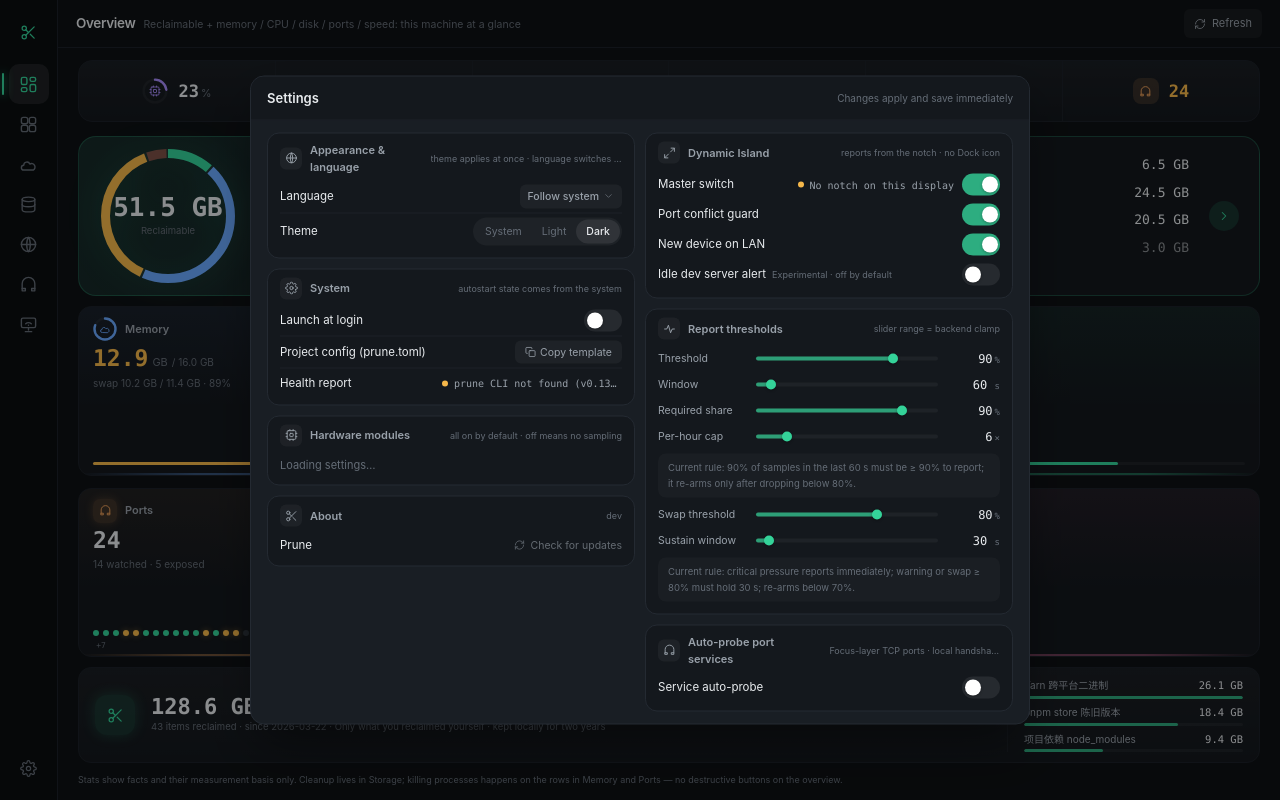
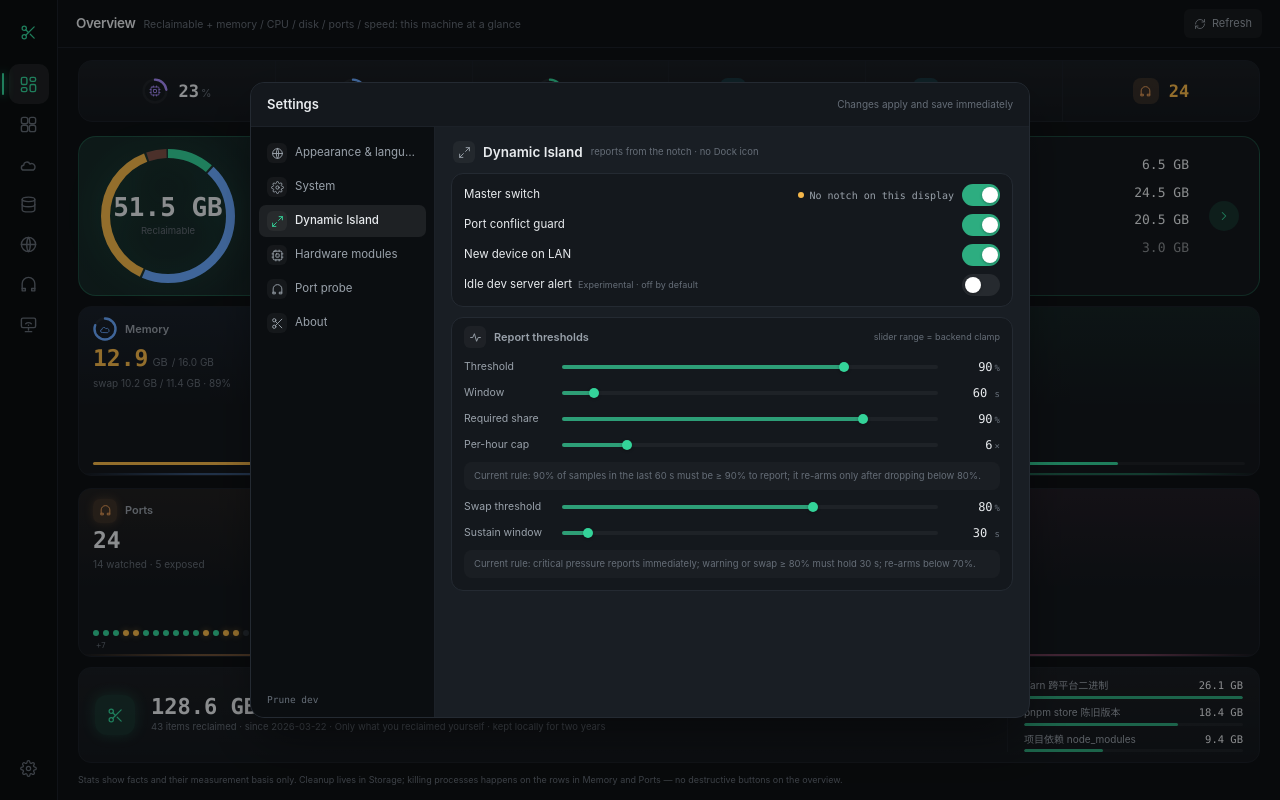
Before and after one commit to JackXuyi/prune, a React (Vite) app: page / in a window 1280 px wide. Both pictures are taken after a click on the button 28 px from the left and 768 px from the top of the page. Built offline with nearby package versions, Linux system fonts and the light colour scheme.

Commit message:
feat(ui) 设置弹层按 settings-sidebar-eul-mockup 重构：左 184px 六分区菜单 + 右内容区，弹层定高 636 切分区不跳变

```diff
--- a/src/components/SettingsBoard.tsx
+++ b/src/components/SettingsBoard.tsx
@@ -1,9 +1,10 @@
 /**
- * 设置弹层（settings-eul-mockup.html W2 落码，取代 M15.4 单列布局）。
+ * 设置弹层（settings-sidebar-eul-mockup.html W2 落码，取代双栏分组布局）。
  *
- * 结构：弹层头（标题 + 唯一保存状态出口）+ 双栏分组。
- * 左栏 = 常规（外观与语言 / 系统 / 硬件模块 / 关于），
- * 右栏 = 灵动岛域（主开关 + 提报开关 + 阈值滑杆 + 端口探测）。
+ * 结构：弹层头（标题 + 唯一保存状态出口）+ 左菜单右内容区。
+ * 左侧 184px 菜单（surface-sunk 沉底，六分区，底部沉版本号），
+ * 右侧 = 分区头（图标锚点 + 标题 + 一行口径）+ 组卡；高度定死 636
+ * （MainWindow 弹层 h-[636px]），切分区弹层不跳变。
  *
  * 保留的三条原有设计决定（行为不变，只换皮）：
  * 1. **滑杆即时保存 + 400 ms 防抖**：拖一次滑杆会连发几十个 change 事件，
@@ -13,11 +14,13 @@
  * 3. **语言不防抖**：点一下就切，切失败要立刻回滚并报错（spec §1.5），
  *    防抖只会让用户以为没点上。
  *
- * eul 纪律落位：每组一个图形锚点；说明文字全降级 tooltip（文字三层红线）；
- * 保存状态只在弹层头一条；实验项带 tag 且默认关；读不到的状态点不渲染。
+ * eul 纪律落位：分区头即图形锚点（22px chip 底图标）；说明文字全降级
+ * tooltip（文字三层红线）；保存状态只在弹层头一条；实验项带 tag 且默认关；
+ * 读不到的状态点不渲染；端口探测不随灵动岛主开关变灰（独立通道）。
  */
-import { useEffect, useRef, useState } from "react";
+import { useEffect, useRef, useState, type ReactNode } from "react";
 import { invoke } from "@tauri-apps/api/core";
+import { getVersion } from "@tauri-apps/api/app";
 
 import { AboutSection } from "./AboutSection";
 import { LanguageSection } from "./LanguageSection";
@@ -32,6 +35,7 @@ import {
 } from "./settings/kit";
 import { toast } from "../components/primitives";
 import { useI18n } from "../i18n/store";
+import type { NoParamKey } from "../i18n/types";
 import { isTauri, pruneTomlTemplate, autostartGet, autostartSet, hwFlags, hwFlagSet } from "../lib/ipc";
 import { writeClipboard } from "../lib/clipboard";
 import { formatClock } from "../lib/format";
@@ -45,7 +49,20 @@ import {
   GearIcon,
   GlobeIcon,
   PortJackIcon,
+  ScissorsIcon,
 } from "./icons";
+
+/** 左菜单分区（settings-sidebar-eul-mockup）：顺序 = 设置项的自然层级，关于沉底 */
+type SectionKey = "appearance" | "system" | "island" | "hw" | "probe" | "about";
+
+const SECTIONS: { key: SectionKey; labelKey: NoParamKey; icon: ReactNode }[] = [
+  { key: "appearance", labelKey: "settings.group.appearance", icon: <GlobeIcon size={13} /> },
+  { key: "system", labelKey: "settings.group.system", icon: <GearIcon size={13} /> },
+  { key: "island", labelKey: "settings.island.title", icon: <ExpandIcon size={13} /> },
+  { key: "hw", labelKey: "settings.hw.title", icon: <ChipIcon size={13} /> },
+  { key: "probe", labelKey: "settings.nav.probe", icon: <PortJackIcon size={13} /> },
+  { key: "about", labelKey: "settings.about.title", icon: <ScissorsIcon size={13} /> },
+];
 
 interface IslandSettings {
   enabled: boolean;
@@ -100,6 +117,9 @@ export function SettingsBoard() {
   const autoProbe = usePortStore((s) => s.autoProbe);
   const setAutoProbe = usePortStore((s) => s.setAutoProbe);
 
+  // 左菜单当前分区：默认开灵动岛（信息最密、最常调的分区）
+  const [section, setSection] = useState<SectionKey>("island");
+
   const [cfg, setCfg] = useState<IslandSettings | null>(null);
   const [status, setStatus] = useState<IslandStatus | null>(null);
   // f26 硬件模块开关：settings.json 布尔键（hwFlags/hwFlagSet），乐观更新
@@ -107,6 +127,8 @@ export function SettingsBoard() {
   // 开机自启动（docs/autostart-plan.md）：与灵动岛设置不同源——状态直接问系统
   // （LaunchAgent plist），不落 settings.json；null = 还没读到
   const [autostartOn, setAutostartOn] = useState<boolean | null>(null);
+  // 左菜单底部版本号（getVersion 与 AboutSection 各取一次，都是生命周期一次性的只读调用）
+  const [version, setVersion] = useState<string | null>(null);
   const [error, setError] = useState<string | null>(null);
   const [savedAt, setSavedAt] = useState<number>(0);
 
@@ -136,6 +158,10 @@ export function SettingsBoard() {
         setAutostartOn(false);
       }
     })();
+    // 版本号拿不到不算故障（同 AboutSection 纪律）：静默降级，菜单底沉 "dev"
+    void getVersion()
+      .then(setVersion)
+      .catch(() => {});
   }, []);
 
   useEffect(() => {
@@ -215,7 +241,7 @@ export function SettingsBoard() {
   // 内层滚动永不触发）；flex-1 + min-h-0 让根被压回弹层高度，滚动区才生效
   return (
     <div className="flex min-h-0 flex-1 flex-col">
-      {/* 弹层头：标题 + 唯一保存状态出口（自动保存 / 已保存 HH:MM / 失败红字） */}
+      {/* 弹层头：标题 + 唯一保存状态出口（自动保存 / 已保存 HH:MM / 失败红字），跨分区恒在 */}
       <div className="flex h-11 shrink-0 items-center gap-2.5 border-b border-hairline-soft bg-surface-raised px-4">
         <span className="text-[13px] font-semibold">{t("settings.title")}</span>
         <span className="ml-auto text-[10px]">
@@ -229,15 +255,56 @@ export function SettingsBoard() {
         </span>
       </div>
 
-      {/* 双栏分组：左栏常规，右栏灵动岛域。列内各自滚动兜底（小窗口不裁内容） */}
-      <div className="grid min-h-0 flex-1 grid-cols-2 gap-2.5 overflow-y-auto px-4 py-3">
-        {/* ═══ 左栏：常规 ═══ */}
-        <div className="flex min-w-0 flex-col gap-2.5">
-          <SettingsGroup
+      {/* 左菜单右内容区（settings-sidebar-eul-mockup W2） */}
+      <div className="flex min-h-0 flex-1">
+        {/* ① 左菜单：184px 沉底面，六分区，激活项 accent 图标 + chip-hover 底（与主 rail 同语义） */}
+        <nav
+          aria-label={t("settings.title")}
+          className="flex w-[184px] shrink-0 flex-col gap-0.5 border-r border-hairline-soft bg-surface-sunk px-2 py-2.5"
+        >
+          {SECTIONS.map((s) => {
+            const active = section === s.key;
+            return (
+              <button
+                key={s.key}
+                type="button"
+                onClick={() => setSection(s.key)}
+                aria-current={active ? "page" : undefined}
+                className={`flex h-8 w-full items-center gap-2 rounded-[7px] px-2 text-left text-[11.5px] transition-colors ${
+                  active
+                    ? "bg-chip-hover font-medium text-ink"
+                    : "text-ink-dim hover:bg-chip"
+                }`}
+              >
+                <span
+                  className={`grid h-5 w-5 shrink-0 place-items-center rounded-md bg-chip transition-colors ${
+                    active ? "text-accent" : "text-ink-dim"
+                  }`}
+                >
+                  {s.icon}
+                </span>
+                <span className="min-w-0 truncate">{t(s.labelKey)}</span>
+              </button>
+            );
+          })}
+          <span className="mt-auto px-2 pt-1 font-mono text-[9.5px] tabular-nums text-ink-faint">
+            Prune {version ? `v${version}` : "dev"}
+          </span>
+        </nav>
+
+        {/* ② 右内容区：分区头（图标锚点 + 标题 + 一行口径）+ 组卡；仅此区滚动兜底 */}
+        <div className="min-w-0 flex-1 overflow-y-auto px-4 py-3.5">
+          <div className="flex flex-col gap-2.5">
+            {/* ═══ 外观与语言 ═══ */}
+            {section === "appearance" ? (
+              <>
+                <SectionHead
                   icon={<GlobeIcon size={13} />}
                   title={t("settings.group.appearance")}
                   note={t("settings.group.appearanceNote")}
-          >
+                />
+                {/* 无头卡：行自带标签（语言 / 主题），卡头会与分区头重复 */}
+                <section className="rounded-xl border border-hairline bg-surface-raised px-3 py-1.5">
                   <LanguageSection />
                   <div
                     className="flex items-center justify-between gap-2.5 border-t border-hairline-soft py-1"
@@ -246,13 +313,19 @@ export function SettingsBoard() {
                     <span className="text-[11.5px] text-ink">{t("settings.theme.row")}</span>
                     <ThemeSegmented />
                   </div>
-          </SettingsGroup>
+                </section>
+              </>
+            ) : null}
 
-          <SettingsGroup
+            {/* ═══ 系统 ═══ */}
+            {section === "system" ? (
+              <>
+                <SectionHead
                   icon={<GearIcon size={13} />}
                   title={t("settings.group.system")}
                   note={t("settings.group.systemNote")}
-          >
+                />
+                <section className="rounded-xl border border-hairline bg-surface-raised px-3 py-1.5">
                   {/* 自启动：状态直接问系统（LaunchAgent plist），系统设置里手动增删也能反映 */}
                   <div
                     className="flex items-center justify-between gap-2.5 py-1"
@@ -273,53 +346,26 @@ export function SettingsBoard() {
                     </span>
                   </div>
                   <PruneTomlRow />
-            {/* 体检报告（复用已装 CLI，docs/w1-report-sample-plan.md §10）：并入系统组一行 */}
+                  {/* 体检报告（复用已装 CLI，docs/w1-report-sample-plan.md §10） */}
                   <div className="border-t border-hairline-soft pt-0.5">
                     <ReportSection />
                   </div>
-          </SettingsGroup>
+                </section>
+              </>
+            ) : null}
 
-          {/* f26 硬件模块开关（D7）：settings.json 布尔键，默认全开。
-              乐观更新 + 失败回滚：开关拨下去 UI 立即翻转，写盘失败回拨并提示。
-              两列网格一屏收齐；关闭的模块对应读数整段隐藏（隐藏是失败语义） */}
-          <SettingsGroup
-            icon={<ChipIcon size={13} />}
-            title={t("settings.hw.title")}
-            note={t("settings.hw.tag")}
-          >
-            <div className="grid grid-cols-2 gap-x-3.5">
-              {hwFlagsMap == null ? (
-                <p className="col-span-2 py-1 text-[11px] text-ink-faint">{t("settings.loading")}</p>
-              ) : (
-                HW_SECTIONS.map((s, i) => (
-                  <div
-                    key={s.key}
-                    className={i >= 2 ? "border-t border-hairline-soft" : undefined}
-                  >
-                    <ToggleRow
-                      label={t(s.titleKey)}
-                      desc={t(s.descKey)}
-                      checked={hwFlagsMap.get(s.key) ?? true}
-                      onChange={(v) => setHwFlag(s.key, v)}
-                      ariaLabel={t(s.enableKey)}
-                    />
-                  </div>
-                ))
-              )}
-            </div>
-          </SettingsGroup>
-
-          {/* 关于（docs/version-info-plan.md）：应用名 + 版本号 + 自身开销，沉底惯例 */}
-          <AboutSection />
-        </div>
-
-        {/* ═══ 右栏：灵动岛域 ═══ */}
-        <div className="flex min-w-0 flex-col gap-2.5">
-          <SettingsGroup
+            {/* ═══ 灵动岛（默认分区） ═══ */}
+            {section === "island" ? (
+              <>
+                <SectionHead
                   icon={<ExpandIcon size={13} />}
                   title={t("settings.island.title")}
                   note={t("settings.island.note")}
-            titleTooltip={t("settings.island.desc")}
+                />
+                {/* 无头卡：主开关 + 三条提报通道（说明全降级 tooltip，行自带标签） */}
+                <section
+                  className="rounded-xl border border-hairline bg-surface-raised px-3 py-1.5"
+                  title={t("settings.island.desc")}
                 >
                   {/* 主开关行：可用性点徽来自 island_status（刘海实测尺寸）。
                       无刘海机型徽标变 warn，其余不动——诚实口径 */}
@@ -349,7 +395,6 @@ export function SettingsBoard() {
                     </span>
                   </div>
                   <div className={disabled ? "transition-opacity opacity-40" : "transition-opacity"}>
-              {/* 三条提报通道：说明全降级 tooltip */}
                     <ToggleRow
                       label={t("settings.portGuard.title")}
                       desc={t("settings.portGuard.desc")}
@@ -378,9 +423,10 @@ export function SettingsBoard() {
                       dim={disabled}
                     />
                   </div>
-          </SettingsGroup>
+                </section>
 
-          {/* 提报阈值：六条滑杆单行化，hint 进 tooltip；两条规则口径句在场 */}
+                {/* 提报阈值：六条滑杆单行化，hint 进 tooltip；两条规则口径句在场。
+                    保留组头：六滑杆 + 两规则句需要子标题辅助扫读，右注 = 诚实口径 */}
                 <SettingsGroup
                   icon={<ActivityIcon size={13} />}
                   title={t("settings.group.thresholds")}
@@ -468,14 +514,56 @@ export function SettingsBoard() {
                     })}
                   </RuleLine>
                 </SettingsGroup>
+              </>
+            ) : null}
 
-          {/* 端口服务自动探测（P2）：它发包，默认关——用户显式授权才跑（调研 §5 的纪律）。
-              不随灵动岛开关变灰：这是端口页功能，跟灵动岛无关。
-              组头是全名，行用短 label 避免同屏重复 */}
-          <SettingsGroup
+            {/* ═══ 硬件模块 ═══ */}
+            {section === "hw" ? (
+              <>
+                <SectionHead
+                  icon={<ChipIcon size={13} />}
+                  title={t("settings.hw.title")}
+                  note={t("settings.hw.tag")}
+                />
+                {/* f26 硬件模块开关（D7）：settings.json 布尔键，默认全开。
+                    乐观更新 + 失败回滚：开关拨下去 UI 立即翻转，写盘失败回拨并提示。
+                    右内容区单列五行；关闭的模块对应读数整段隐藏（隐藏是失败语义） */}
+                <section className="rounded-xl border border-hairline bg-surface-raised px-3 py-1.5">
+                  {hwFlagsMap == null ? (
+                    <p className="py-1 text-[11px] text-ink-faint">{t("settings.loading")}</p>
+                  ) : (
+                    HW_SECTIONS.map((s, i) => (
+                      <div
+                        key={s.key}
+                        className={i > 0 ? "border-t border-hairline-soft" : undefined}
+                      >
+                        <ToggleRow
+                          label={t(s.titleKey)}
+                          desc={t(s.descKey)}
+                          checked={hwFlagsMap.get(s.key) ?? true}
+                          onChange={(v) => setHwFlag(s.key, v)}
+                          ariaLabel={t(s.enableKey)}
+                        />
+                      </div>
+                    ))
+                  )}
+                </section>
+              </>
+            ) : null}
+
+            {/* ═══ 端口探测 ═══ */}
+            {section === "probe" ? (
+              <>
+                <SectionHead
                   icon={<PortJackIcon size={13} />}
                   title={t("settings.portsProbe.title")}
                   note={t("settings.portsProbe.tag")}
+                />
+                {/* 端口服务自动探测（P2）：它发包，默认关——用户显式授权才跑（调研 §5 的纪律）。
+                    不随灵动岛开关变灰：这是端口页功能，跟灵动岛无关（独立通道） */}
+                <section
+                  className="rounded-xl border border-hairline bg-surface-raised px-3 pb-2 pt-1.5"
+                  title={t("settings.portsProbe.standalone")}
                 >
                   <ToggleRow
                     label={t("settings.portsProbe.rowLabel")}
@@ -484,9 +572,48 @@ export function SettingsBoard() {
                     onChange={setAutoProbe}
                     ariaLabel={t("settings.portsProbe.enable")}
                   />
-          </SettingsGroup>
+                  <RuleLine>{t("settings.portsProbe.rule")}</RuleLine>
+                </section>
+              </>
+            ) : null}
+
+            {/* ═══ 关于（AboutSection 自带组卡：关于 / v0.16.0 / 检查更新 / 自身开销） ═══ */}
+            {section === "about" ? (
+              <>
+                <SectionHead
+                  icon={<ScissorsIcon size={13} />}
+                  title={t("settings.about.title")}
+                  note={t("settings.about.note")}
+                />
+                <AboutSection />
+              </>
+            ) : null}
           </div>
         </div>
+      </div>
+    </div>
+  );
+}
+
+/** 右内容区分区头（settings-sidebar-eul-mockup）：图标锚点 + 标题 + 一行右注口径 */
+function SectionHead({
+  icon,
+  title,
+  note,
+}: {
+  icon: ReactNode;
+  title: string;
+  note?: string;
+}) {
+  return (
+    <div className="flex shrink-0 items-center gap-2 px-0.5">
+      <span className="grid h-[22px] w-[22px] shrink-0 place-items-center rounded-md bg-chip text-ink-dim">
+        {icon}
+      </span>
+      <span className="text-[13.5px] font-semibold text-ink">{title}</span>
+      {note ? (
+        <span className="min-w-0 truncate text-[9.5px] text-ink-faint">{note}</span>
+      ) : null}
     </div>
   );
 }
--- a/src/windows/MainWindow.tsx
+++ b/src/windows/MainWindow.tsx
@@ -615,7 +615,7 @@ export function MainWindow() {
               role="dialog"
               aria-modal="true"
               aria-label={t("settings.title")}
-              className="absolute left-1/2 top-1/2 flex max-h-[calc(100vh-64px)] w-[780px] -translate-x-1/2 -translate-y-1/2 flex-col overflow-hidden rounded-[14px] border border-hairline bg-overlay shadow-2xl shadow-black/50"
+              className="absolute left-1/2 top-1/2 flex h-[636px] max-h-[calc(100vh-64px)] w-[780px] -translate-x-1/2 -translate-y-1/2 flex-col overflow-hidden rounded-[14px] border border-hairline bg-overlay shadow-2xl shadow-black/50"
               onClick={(e) => e.stopPropagation()}
             >
               <SettingsBoard />
```
Lines whose indentation alone changed are shown as unchanged.
